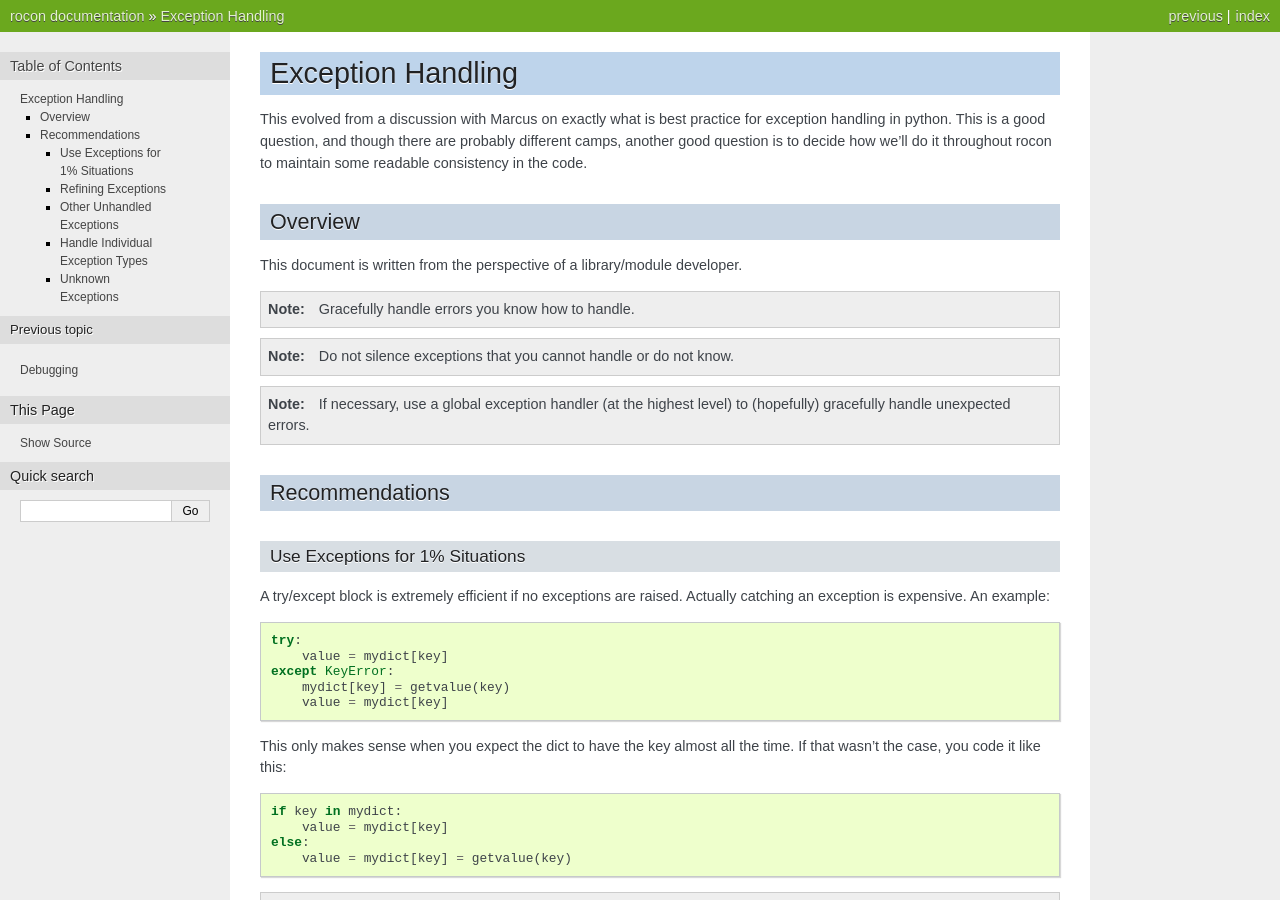
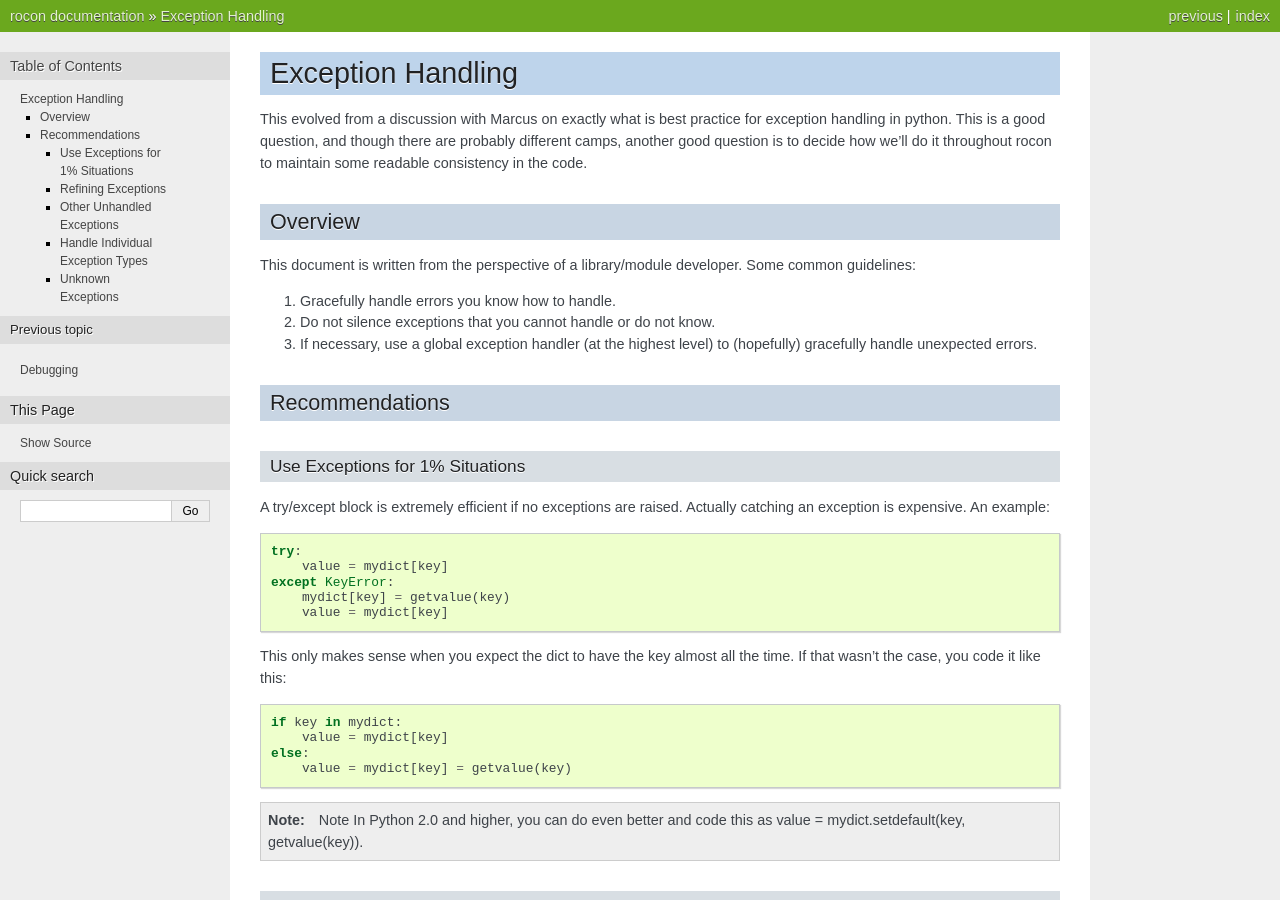
Before and after one commit to robotics-in-concert/rocon, a Sphinx documentation site: the page built from doc/exception_handling.rst, in a window 1280 px wide and 900 px high. Built offline with Sphinx 7.4.7, drawn with Linux system fonts in a browser that asks for light colours; formulas are drawn with MathJax 3; the version number could not be read and is left out.

Commit message:
github doesn't support note blocks

```diff
--- a/doc/exception_handling.rst
+++ b/doc/exception_handling.rst
@@ -13,11 +13,11 @@ do it throughout rocon to maintain some readable consistency in the code.
 Overview
 ========
 
-This document is written from the perspective of a library/module developer.
+This document is written from the perspective of a library/module developer. Some common guidelines:
 
-.. note:: Gracefully handle errors you know how to handle.
-.. note:: Do not silence exceptions that you cannot handle or do not know.
-.. note:: If necessary, use a global exception handler (at the highest level) to (hopefully) gracefully handle unexpected errors.
+1. Gracefully handle errors you know how to handle.
+2. Do not silence exceptions that you cannot handle or do not know.
+3. If necessary, use a global exception handler (at the highest level) to (hopefully) gracefully handle unexpected errors.
 
 
 Recommendations
```
